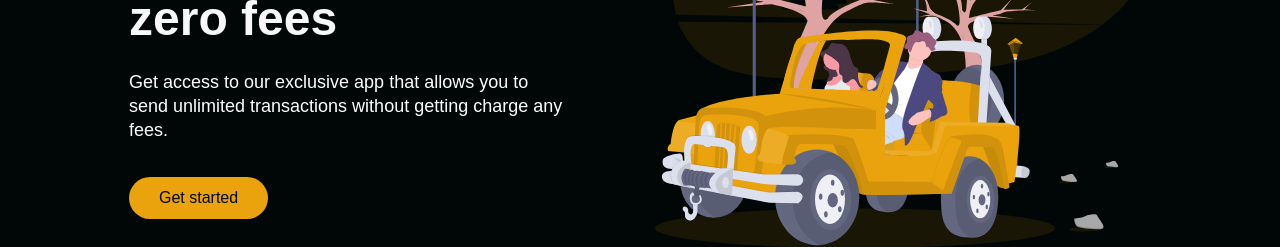
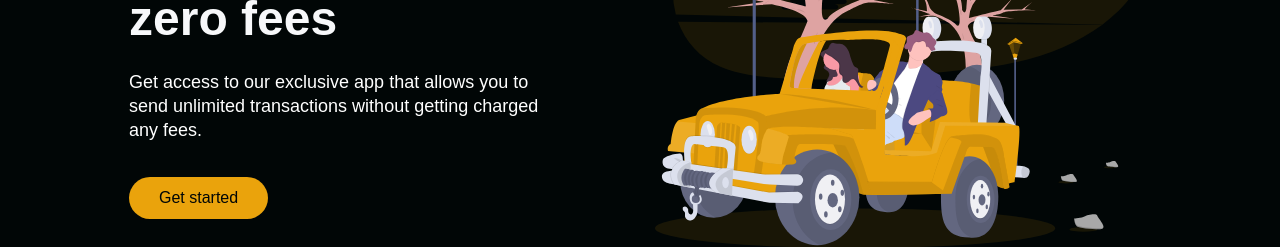
Before and after one commit to Michaeldremy/TruStock-React-Responsive-Website, a React (Create React App) app: page / in a window 1280 px wide. Shown: the part 1205-1452 px from the top of the page. Built offline with nearby package versions, Linux system fonts and the light colour scheme; a web font is replaced by a local one.

Commit message:
Update Data.js

```diff
--- a/src/components/InfoSection/Data.js
+++ b/src/components/InfoSection/Data.js
@@ -5,7 +5,7 @@ export const homeObjOne = {
   lightTextDesc: true,
   topLine: 'Premium Bank',
   headline: 'Unlimited Transactions with zero fees',
-  description: 'Get access to our exclusive app that allows you to send unlimited transactions without getting charge any fees.',
+  description: 'Get access to our exclusive app that allows you to send unlimited transactions without getting charged any fees.',
   buttonLabel: 'Get started',
   imgState: false,
   img: require('../../images/svg-1.svg'),
```
